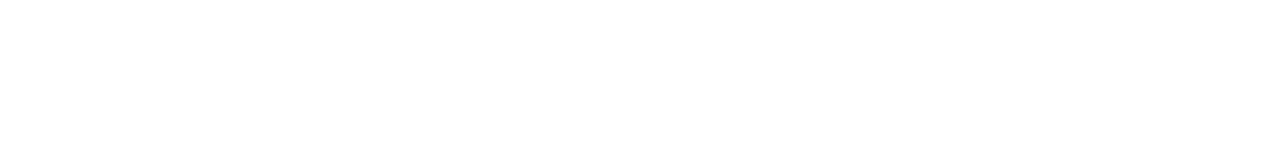
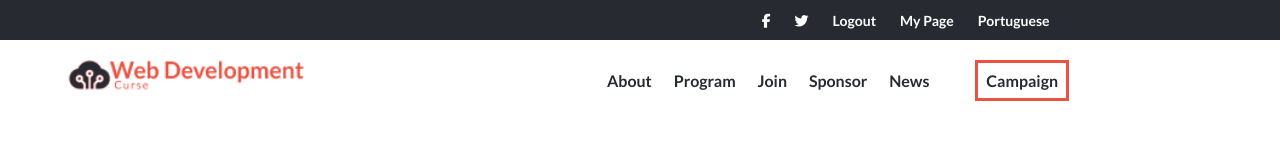
Before and after one commit to deniodev/WEB-DEV-COURSE-EVENT, a website: page index.html in a window 1280 px wide. Drawn offline with Linux system fonts and the light colour scheme; a web font is replaced by a local one.

Commit message:
Add the Nav Bar Section

```diff
--- a/index.html
+++ b/index.html
@@ -1,15 +1,67 @@
 <!DOCTYPE html>
 <html lang="en">
+
 <head>
     <meta charset="UTF-8">
     <meta http-equiv="X-UA-Compatible" content="IE=edge">
     <meta name="viewport" content="width=device-width, initial-scale=1.0">
     <title>Web Development Course</title>
     <link rel="stylesheet" href="style.css">
+    <link
+        href="https://fonts.googleapis.com/css2?family=Lato:ital,wght@0,100;0,300;0,400;0,700;0,900;1,100;1,300;1,400;1,700;1,900&display=swap"
+        rel="stylesheet">
+    <link href="https://fonts.cdnfonts.com/css/cocogoose" rel="stylesheet">
+    <link rel="preconnect" href="https://fonts.googleapis.com">
+    <link rel="preconnect" href="https://fonts.gstatic.com" crossorigin>
+    <script src="https://kit.fontawesome.com/7415ea4535.js" crossorigin="anonymous"></script>
 </head>
+
 <body>
+    <main>
+        <div class="mobile-navbar">
+            <i class="fa-sharp fa-solid fa-bars" id="hambuger"></i>
+            <nav class="menu" id="menu">
+                <i class="fa-solid fa-x" id="close-btn"></i>
+                <ul>
+                    <li> <a href="./about.html" class="nav-link">About</a> </li>
+                    <li> <a href="" class="nav-link">Program</a> </li>
+                    <li> <a href="" class="nav-link">Join</a> </li>
+                    <li> <a href="" class="nav-link">Sponsor</a> </li>
+                    <li> <a href="" class="nav-link">News</a> </li>
+                </ul>
+            </nav>
+        </div>
+        <div class="header">
+            <ul>
+                <li><i class="fa-brands fa-facebook-f"></i></li>
+                <li><i class="fa-brands fa-twitter"></i></li>
+                <li>Logout</li>
+                <li>My Page</li>
+                <li>Portuguese</li>
+            </ul>
+        </div>
+        <div class="toolbar">
+            <a href="#" id="mylogo" class="logo"><img src="./images/logo.png" alt="logo"></a>
+            <ul class="navbar-lists">
+                <li class="navbar-list"><a href="./about.html">About</a></li>
+                <li class="navbar-list"><a href="#">Program</a></li>
+                <li class="navbar-list"><a href="#">Join</a></li>
+                <li class="navbar-list"><a href="#">Sponsor</a></li>
+                <li class="navbar-list"><a href="#">News</a></li>
+                <li class="navbar-list" id="campaign"><a href="#">Campaign</a></li>
+            </ul>
+        </div>
+
+    </main>
 
 
-<script src="./main.js"></script>
+
+
+
+
+
+
+    <script src="./main.js"></script>
 </body>
+
 </html>
--- a/main.js
+++ b/main.js
@@ -0,0 +1,14 @@
+const hambuger = document.querySelector('#hambuger');
+const menu = document.querySelector('#menu');
+const closeBtn = document.querySelector('#close-btn');
+const naviLinks = document.querySelectorAll('.nav-link');
+
+hambuger.addEventListener('click', () => {
+  menu.classList.add('mobile-menu');
+});
+
+closeBtn.addEventListener('click', () => {
+    menu.classList.remove('mobile-menu');
+  });
+
+  naviLinks.forEach((n) => n.addEventListener('click', () => menu.classList.remove('mobile-menu')));
--- a/style.css
+++ b/style.css
@@ -0,0 +1,140 @@
+@import url("https://fonts.googleapis.com/css2?family=Lato:ital,wght@0,100;0,300;0,400;0,700;0,900;1,100;1,300;1,400;1,700;1,900&display=swap");
+@import url("https://fonts.cdnfonts.com/css/cocogoose");
+
+* {
+  font-family: "Lato", sans-serif;
+  color: #272a31;
+  padding: 0;
+  margin: 0;
+}
+
+.toolbar {
+  display: none;
+}
+
+.mobile-navbar {
+  background-color: #d3d3d379;
+}
+
+#hambuger {
+  font-size: 28px;
+  padding: 10px;
+}
+
+.menu {
+  width: 100vw;
+  height: 100vh;
+  position: absolute;
+  top: 0;
+  left: -100vw;
+  background-color: #fff;
+  transition: left 300ms ease-in;
+}
+
+.mobile-navbar nav i {
+  font-size: 28px;
+  position: absolute;
+  top: 1em;
+  right: 1em;
+}
+
+.mobile-navbar nav ul {
+  display: flex;
+  flex-direction: column;
+  gap: 2em;
+  margin-top: 3em;
+  margin-left: 2em;
+}
+
+.mobile-navbar nav ul li {
+  list-style: none;
+}
+
+.mobile-navbar nav ul li a {
+  text-decoration: none;
+  font-size: 28px;
+  font-weight: 600;
+}
+
+.header {
+  display: none;
+}
+
+.mobile-menu {
+  left: 0;
+}
+
+@media only screen and (min-width: 768px) {
+  #hambuger {
+    display: none;
+  }
+
+  .header {
+    display: flex;
+    background-color: #272a31;
+  }
+
+  .header ul {
+    display: flex;
+    gap: 1.5em;
+    width: 100vw;
+    height: 40px;
+    align-items: center;
+    justify-content: end;
+    padding-right: 18%;
+  }
+
+  .header li {
+    list-style: none;
+    font-size: 14px;
+    font-weight: 600;
+    color: #fff;
+  }
+
+  .header i {
+    color: #fff;
+  }
+
+  .toolbar {
+    display: flex;
+    background-color: #fff;
+    justify-content: end;
+    align-items: center;
+    padding: 0;
+    margin: 0;
+    position: relative;
+    height: 80px;
+    overflow: hidden;
+  }
+
+  .toolbar ul {
+    display: flex;
+    align-items: center;
+    padding-right: 25%;
+  }
+
+  .toolbar li {
+    list-style: none;
+    padding: 0 3%;
+  }
+
+  .toolbar a {
+    text-decoration: none;
+    font-size: 16px;
+    font-weight: 550;
+  }
+
+  .toolbar img {
+    height: 50%;
+    position: absolute;
+    top: 16%;
+    left: 5%;
+  }
+
+  #campaign {
+    margin-left: 35px;
+    white-space: nowrap;
+    border: 3px solid #ec5242;
+    padding: 0.5em 0.5em;
+  }
+}
```
Also changed, not shown: about.html (added, +12 -0 lines), images/logo.png (added).
